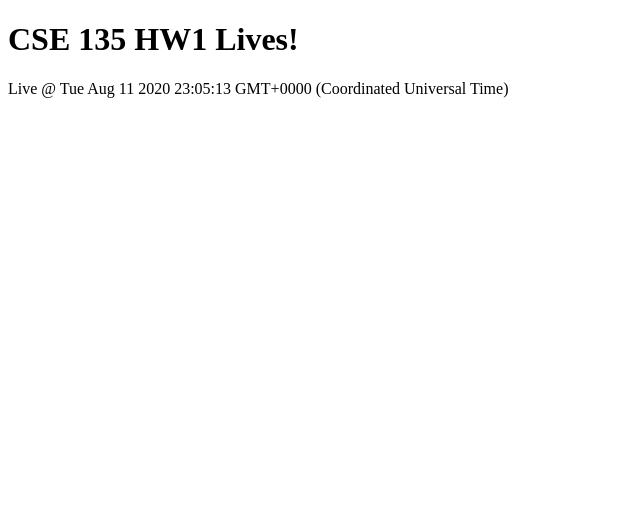
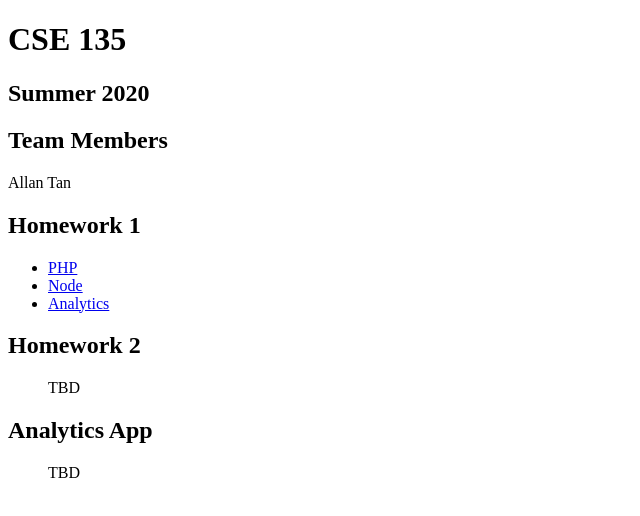
Before and after one commit to allantangent/allantan.site, a plain HTML site: page allantan.site/index.html in a window 1280 px wide. Shown: the whole page, without its empty margins (0-640 px from the left). Drawn offline with Linux system fonts and the light colour scheme.

Commit message:
changing main page

```diff
--- a/allantan.site/index.html
+++ b/allantan.site/index.html
@@ -8,10 +8,39 @@
 </head>
 
 <body>
-  <h1>CSE 135 HW1 Lives!</h1>
-  <script>
-    document.write(`Live @ ${new Date()}`);
-  </script>
+  <header>
+    <h1>CSE 135</h1>
+    <h2>Summer 2020</h2>
+  </header>
+
+  <aside>
+    <h1>Team Members</h1>
+    <p>Allan Tan</p>
+  </aside>
+  <main>
+    <section>
+      <h1>Homework 1</h1>
+      <ul>
+        <li>
+          <a href="http://">PHP</a>
+        </li>
+        <li>
+          <a href="http://">Node</a>
+        </li>
+        <li>
+          <a href="http://">Analytics</a>
+        </li>
+      </ul>
+    </section>
+    <section>
+      <h1>Homework 2</h1>
+      <ul>TBD</ul>
+    </section>
+    <section>
+      <h1>Analytics App</h1>
+      <ul>TBD</ul>
+    </section>
+  </main>
 
 </body>
 
```
